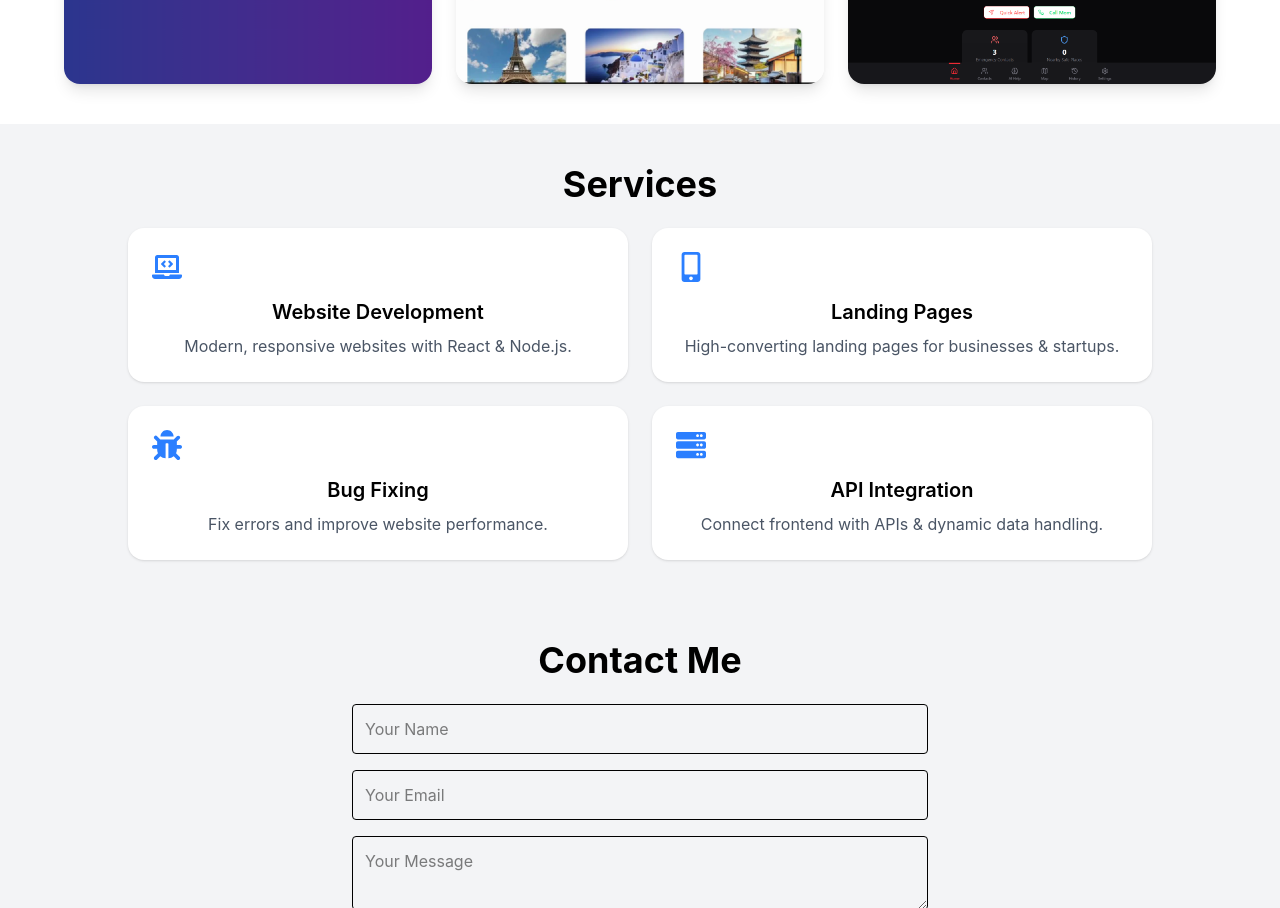
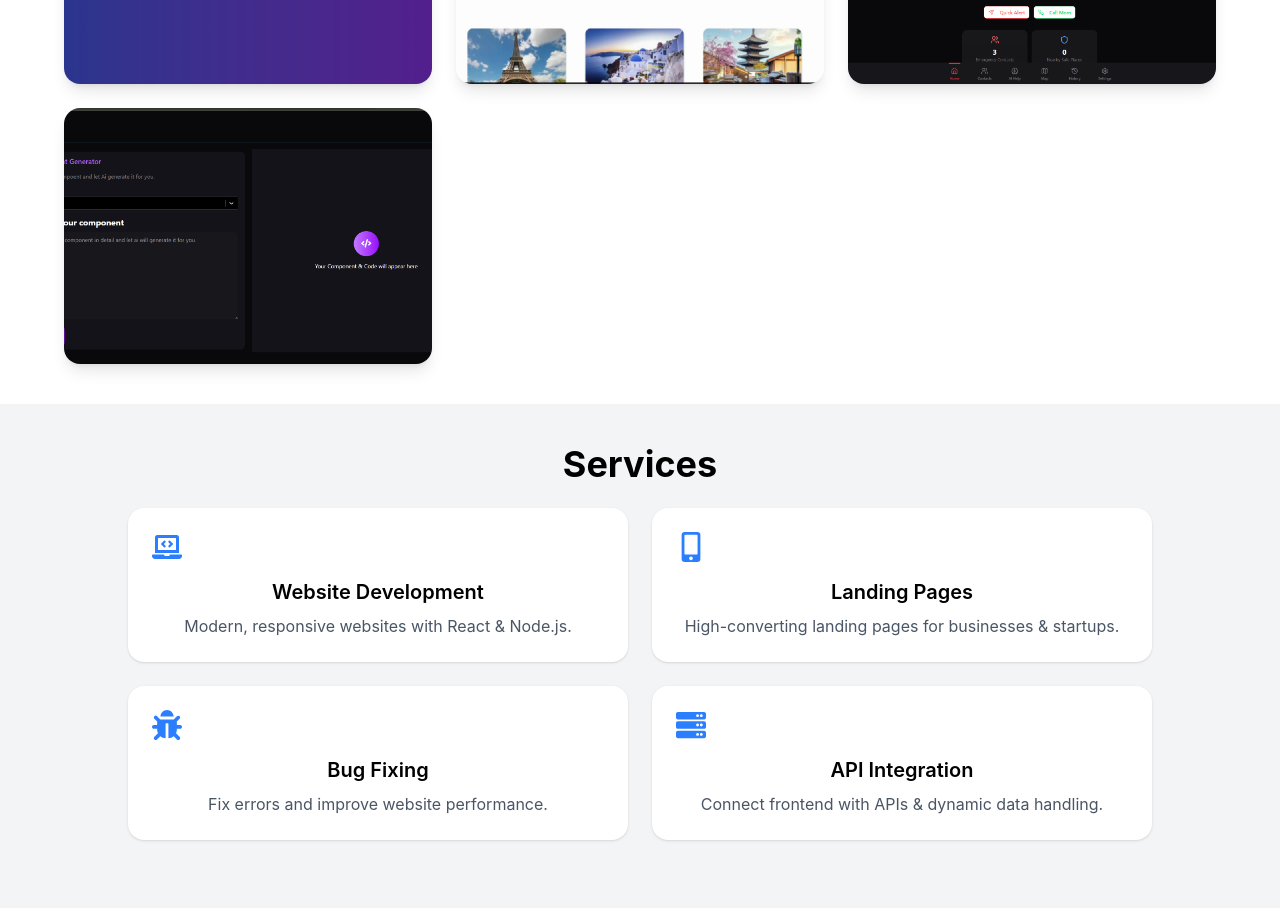
Before and after one commit to Vishesh06-fullstack/Portfolio, a React (Vite) app: page / in a window 1280 px wide. Shown: the part 1760-2668 px from the top of the page. Built offline with nearby package versions, Linux system fonts and the light colour scheme.

Commit message:
updare in project

```diff
--- a/src/Comp/Projects.jsx
+++ b/src/Comp/Projects.jsx
@@ -2,6 +2,7 @@ import { motion } from "framer-motion";
 import ModernWeb from "../assets/ModernWeb.png"
 import wander from "../assets/wander.png"
 import rakshTap from "../assets/rakshTap.png"
+import AiComponent from "../assets/Ai-comp-gen.png"
 
 const projects = [
   {
@@ -19,6 +20,11 @@ const projects = [
     image: rakshTap,
     link: "https://raksha-tap.netlify.app/",
   },
+  {
+    name: "AI Component Generator",
+    image: AiComponent,
+    link: "https://deluxe-conkies-a9c9d6.netlify.app/"
+  }
 ];
 
 const Projects = () => {
```
Also changed, not shown: src/assets/Ai-comp-gen.png (added).
